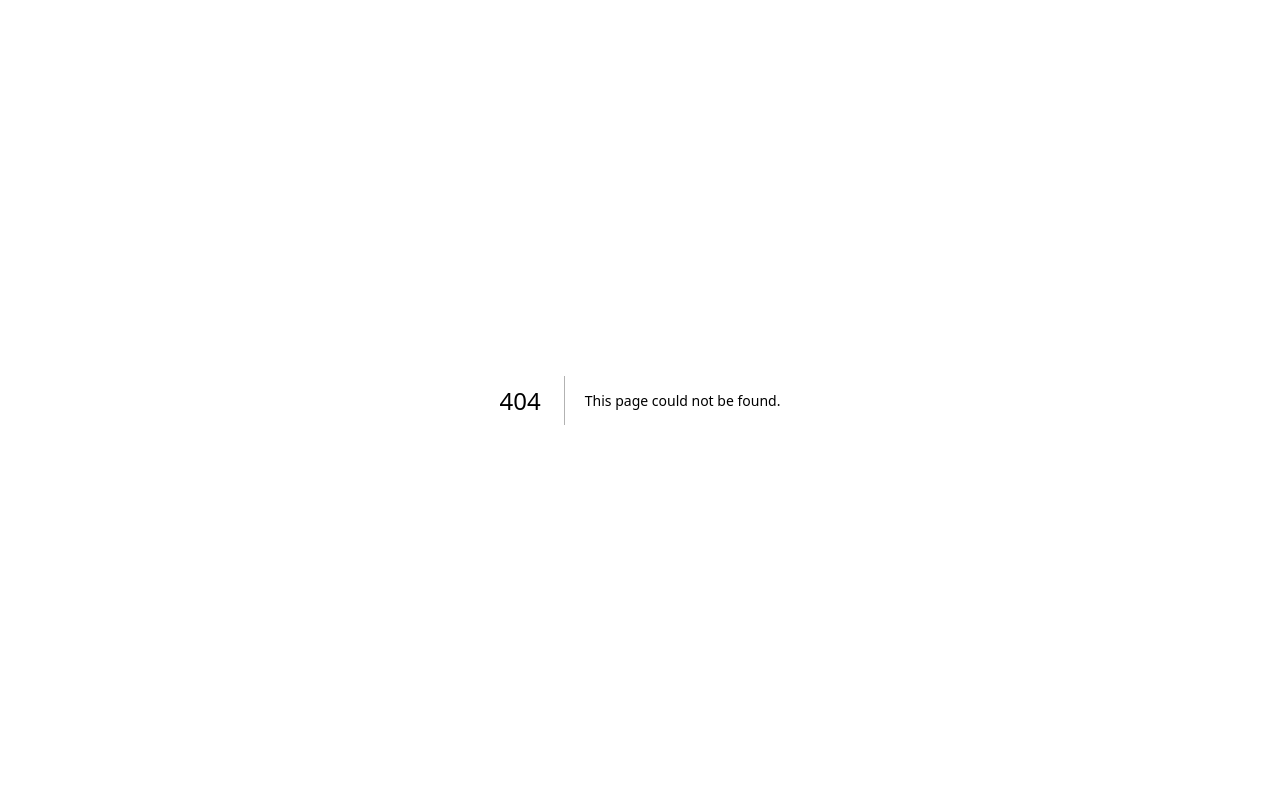
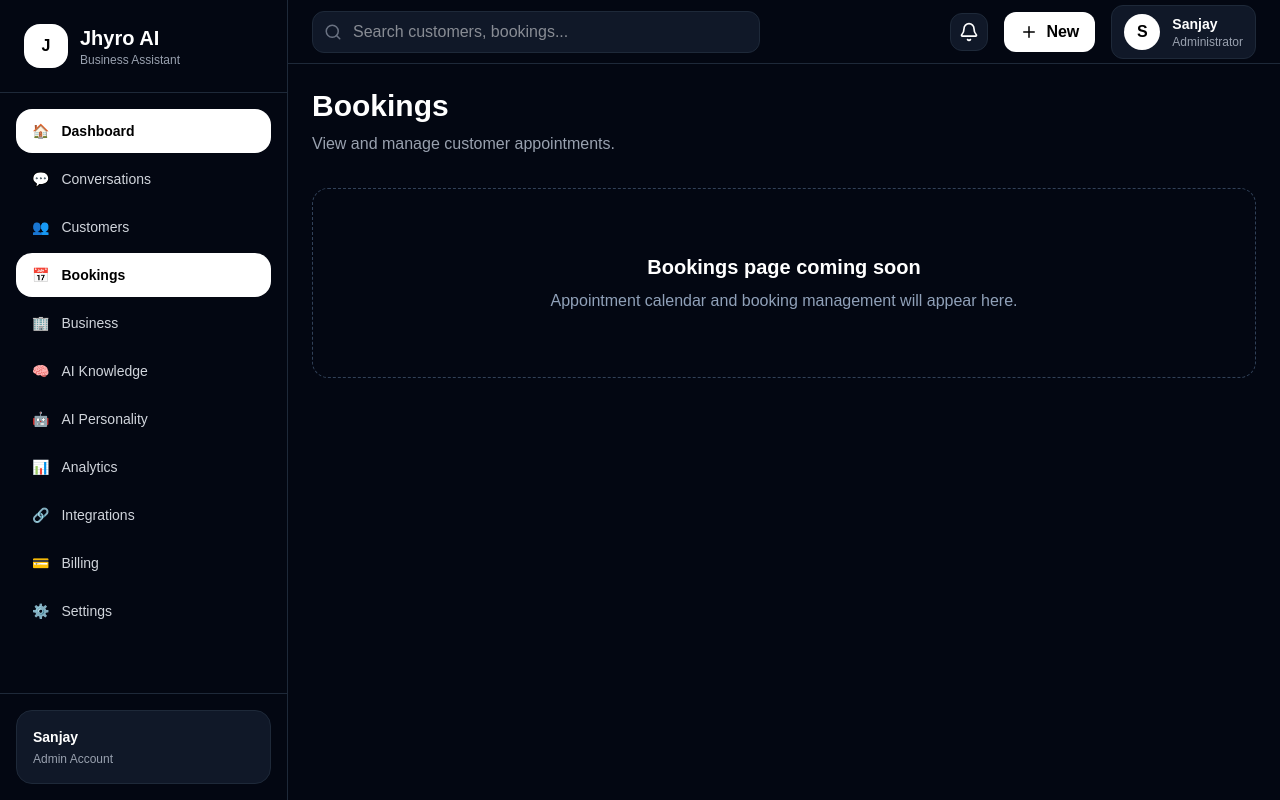
Before and after one commit to galliaiassistant-commits/ai-autoreply-saas, a Next.js app: page /dashboard/bookings in a window 1280 px wide. Before the commit this address had no page. Built offline with nearby package versions, Linux system fonts and the light colour scheme.

Commit message:
Add dashboard pages and fix navigation

```diff
--- /dev/null
+++ b/app/dashboard/analytics/page.tsx
@@ -0,0 +1,18 @@
+import { PageHeader } from "@/components/dashboard/PageHeader"
+import { EmptyState } from "@/components/ui/EmptyState"
+
+export default function AnalyticsPage() {
+  return (
+    <div>
+      <PageHeader
+        title="Analytics"
+        description="Track messages, bookings, customers, and AI performance."
+      />
+
+      <EmptyState
+        title="Analytics coming soon"
+        description="Charts and performance reports will appear here."
+      />
+    </div>
+  )
+}
--- /dev/null
+++ b/app/dashboard/billing/page.tsx
@@ -0,0 +1,18 @@
+import { PageHeader } from "@/components/dashboard/PageHeader"
+import { EmptyState } from "@/components/ui/EmptyState"
+
+export default function BillingPage() {
+  return (
+    <div>
+      <PageHeader
+        title="Billing"
+        description="Manage plans, subscriptions, and invoices."
+      />
+
+      <EmptyState
+        title="Billing coming soon"
+        description="Stripe plans and payment settings will appear here."
+      />
+    </div>
+  )
+}
--- /dev/null
+++ b/app/dashboard/bookings/page.tsx
@@ -0,0 +1,18 @@
+import { PageHeader } from "@/components/dashboard/PageHeader"
+import { EmptyState } from "@/components/ui/EmptyState"
+
+export default function BookingsPage() {
+  return (
+    <div>
+      <PageHeader
+        title="Bookings"
+        description="View and manage customer appointments."
+      />
+
+      <EmptyState
+        title="Bookings page coming soon"
+        description="Appointment calendar and booking management will appear here."
+      />
+    </div>
+  )
+}
--- /dev/null
+++ b/app/dashboard/conversations/page.tsx
@@ -0,0 +1,18 @@
+import { PageHeader } from "@/components/dashboard/PageHeader"
+import { EmptyState } from "@/components/ui/EmptyState"
+
+export default function ConversationsPage() {
+  return (
+    <div>
+      <PageHeader
+        title="Conversations"
+        description="Manage customer messages and AI conversations."
+      />
+
+      <EmptyState
+        title="No conversations yet"
+        description="Customer conversations will appear here."
+      />
+    </div>
+  )
+}
--- /dev/null
+++ b/app/dashboard/customers/page.tsx
@@ -0,0 +1,18 @@
+import { PageHeader } from "@/components/dashboard/PageHeader"
+import { EmptyState } from "@/components/ui/EmptyState"
+
+export default function CustomersPage() {
+  return (
+    <div>
+      <PageHeader
+        title="Customers"
+        description="View and manage customer profiles."
+      />
+
+      <EmptyState
+        title="Customer page coming soon"
+        description="Customer profiles, memories, and history will appear here."
+      />
+    </div>
+  )
+}
--- /dev/null
+++ b/app/dashboard/integrations/page.tsx
@@ -0,0 +1,18 @@
+import { PageHeader } from "@/components/dashboard/PageHeader"
+import { EmptyState } from "@/components/ui/EmptyState"
+
+export default function IntegrationsPage() {
+  return (
+    <div>
+      <PageHeader
+        title="Integrations"
+        description="Connect WhatsApp, Instagram, Messenger, calendars, and more."
+      />
+
+      <EmptyState
+        title="Integrations coming soon"
+        description="Connected apps and channels will appear here."
+      />
+    </div>
+  )
+}
```
